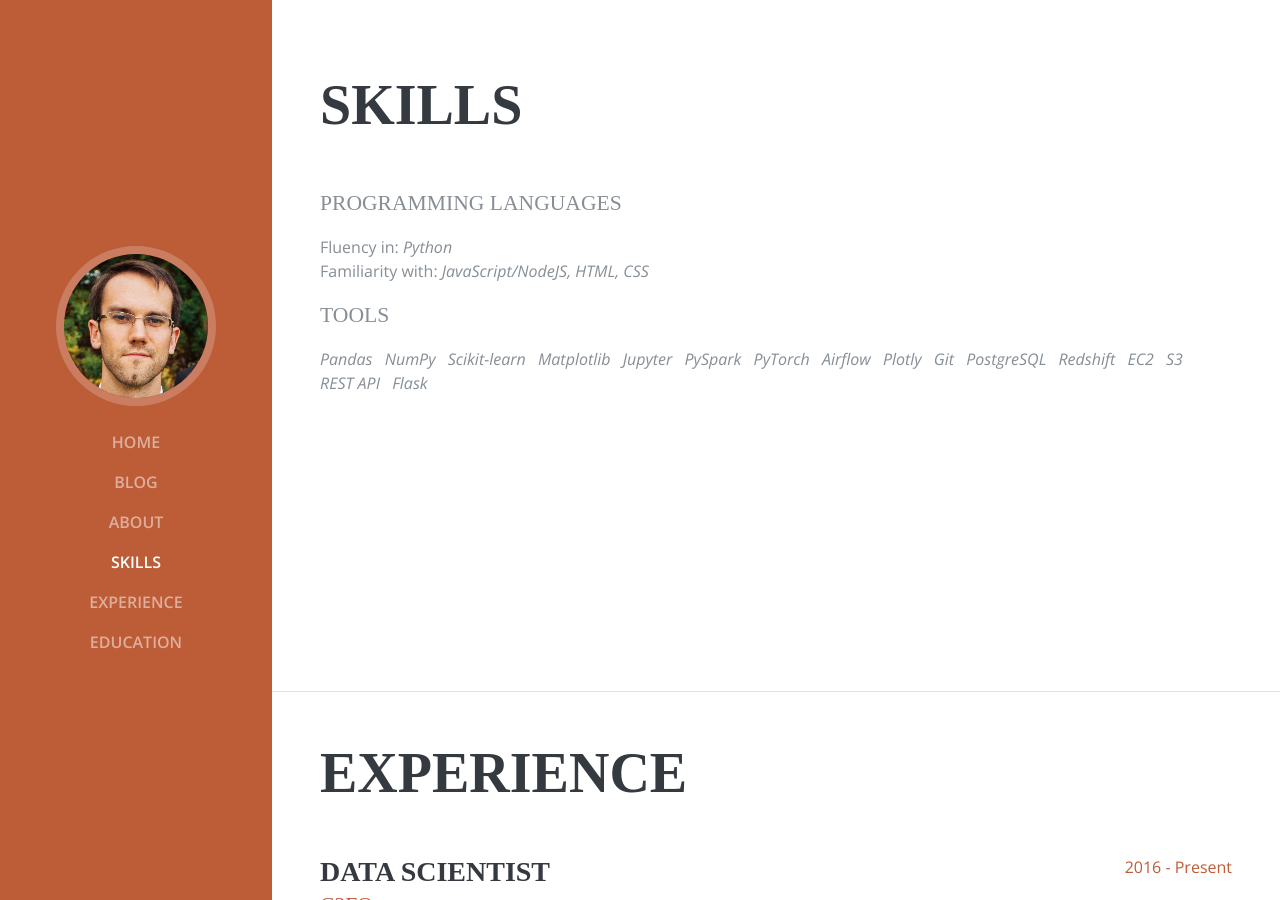
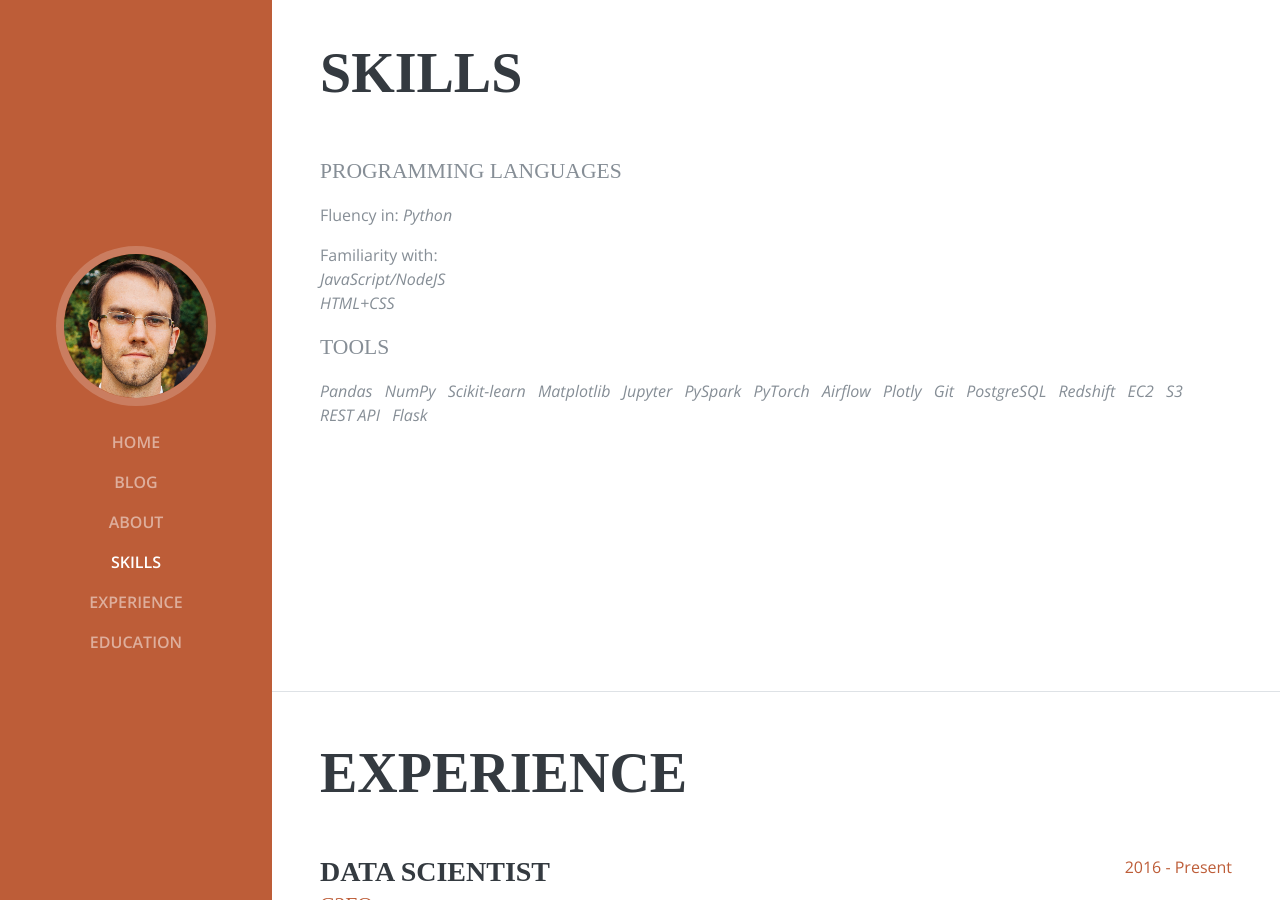
Before and after one commit to eric-bunch/eric-bunch.github.io, a Jekyll site: the page built from resume/index.html, in a window 1280 px wide and 900 px high, scrolled down 1108 px. Built offline with Jekyll 4.4.1, drawn with Linux system fonts in a browser that asks for light colours; some web fonts are replaced.

Commit message:
Update resume.html

```diff
--- a/_layouts/resume.html
+++ b/_layouts/resume.html
@@ -118,8 +118,13 @@
             <li class="list-inline-item">
               <i>Python</i>
             </li>
+          </ul>
+          <ul class="list-inline">Familiarity with:
             <li>
-              Familiarity with: <i>JavaScript/NodeJS, HTML, CSS</i>
+               <i>JavaScript/NodeJS</i>
+            </li>
+            <li>
+               <i>HTML+CSS</i>
             </li>
           </ul>
           <div class="subheading mb-3">Tools</div>
```
